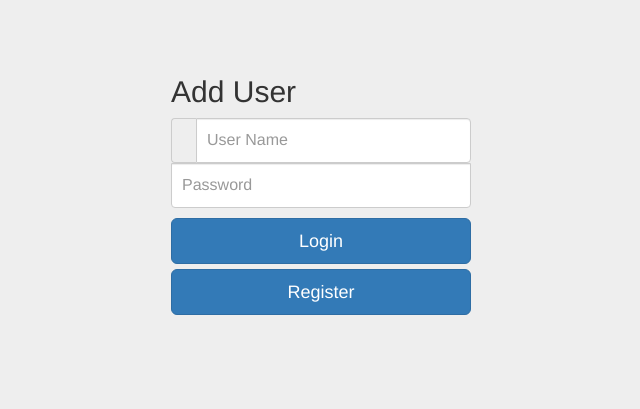
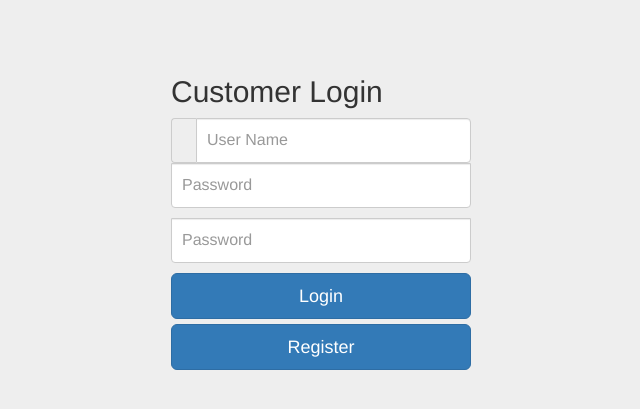
Before and after one commit to jarvey16018/DatabaseWinter2018, a PHP site: page /register.php in a window 1280 px wide. Shown: the top 409 px of the page, without its empty margins (319-959 px from the left). Run offline with PHP 8.4, Linux system fonts and the light colour scheme.

Commit message:
update of Hello

```diff
--- /dev/null
+++ b/Connection4.php
@@ -0,0 +1,10 @@
+<?php
+$connection = mysqli_connect('localhost', 'root', 'Jarvey16018!');
+if (!$connection){
+    die("Database Connection Failed" . mysqli_error($connection));
+}
+$select_db = mysqli_select_db($connection, 'Customers');
+if (!$select_db){
+    die("Database Selection Failed" . mysqli_error($connection));
+}
+?>
--- a/register.php
+++ b/register.php
@@ -1,14 +1,14 @@
 <?php
 
 session_start();
-require_once('connection.php');
+require_once('connection4.php');
 
 
 if(isset($_POST) & !empty($_POST)){
  	$username = mysqli_real_escape_string($connection, $_POST['username']);
  	$password = md5($_POST['password']);
 
- 	$sql = "INSERT INTO `login` (username, password) VALUES ('$username', '$password')";
+ 	$sql = "INSERT INTO `login` (username, password, firstName, lastName, email, Address) VALUES ('$username', '$password', '$firstName', '$lastName', '$email', '$Address' )";
  	$result3 = mysqli_query($connection, $sql);
  	if($result3){
  		$smsg3 =  "User Added";
@@ -38,16 +38,18 @@ if(isset($_POST) & !empty($_POST)){
 	  <div class="container">
 	  	 <?php if(isset($smsg3)){?><div class="alert alert-success" role="alert"> <?php echo $smsg3; ?> </div>
 	  	 <?php } ?>
-	  	 <?php if(isset($fmsg3)){?><div class="alert alert-danger" role="alert"> <?php echo $fmsg3; ?> </div>
+	  	 <?php if(isset($fmsg3)){?><div class="alert alert-danger" role="alert"`> <?php echo $fmsg3; ?> </div>
 	  	 <?php } ?>
      	 <form class="form-signin" method="POST">
-         <h2 class="form-signin-heading">Add User</h2>
+         <h2 class="form-signin-heading">Customer Login</h2>
          <div class="input-group">
 	         <span class="input-group-addon" id="basic-addon1"></span>
 	         <input type="text" name="username" class="form-control" placeholder="User Name" required>
 	     </div>
 	      <label for="inputPassword" class="sr-only">Password</label>
          <input type="password" name="password" id="inputPassword" class="form-control" placeholder="Password" required>
+         <label for="inputPassword2" class="sr-only">Confirm Password</label>
+         <input type="password" name="password2" id="inputPassword2" class="form-control" placeholder="Password" required>
          <button class="btn btn-lg btn-primary btn-block" type="submit">Login</button>
          <a class="btn btn-lg btn-primary btn-block" href="register.php">Register</a>
          </form>
```
